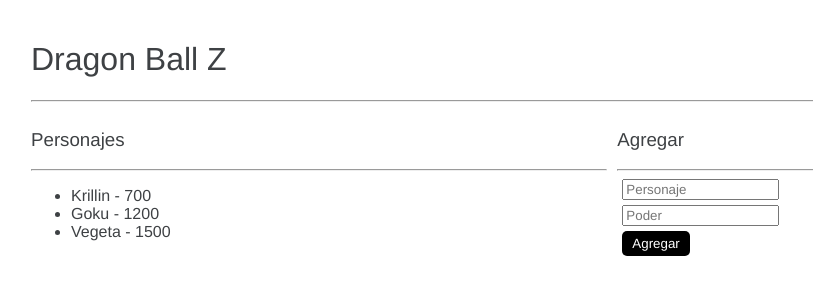
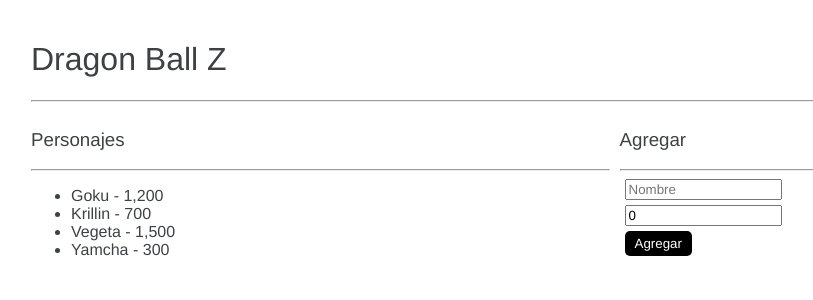
Before and after one commit to borilio/udemy-angular-2021-fh, an Angular app: page / in a window 1280 px wide. Shown: the top 300 px of the page, without its empty margins (9-822 px from the left). Built offline with nearby package versions, Linux system fonts and the light colour scheme.

Commit message:
Añadido formulario con FormsModule y ngModel

```diff
--- a/src/app/dbz/dbz.module.ts
+++ b/src/app/dbz/dbz.module.ts
@@ -1,5 +1,7 @@
 import { NgModule } from '@angular/core';
 import { CommonModule } from '@angular/common';
+import { FormsModule } from '@angular/forms';
+
 import { MainPageComponent } from './main-page/main-page.component';
 
 @NgModule({
@@ -7,7 +9,8 @@ import { MainPageComponent } from './main-page/main-page.component';
     MainPageComponent
   ],
   imports: [
-    CommonModule
+    CommonModule,
+    FormsModule
   ],
   exports: [
     MainPageComponent
--- a/src/app/dbz/main-page/main-page.component.html
+++ b/src/app/dbz/main-page/main-page.component.html
@@ -7,19 +7,32 @@
         <h3>Personajes</h3>
         <hr>
         <ul>
-            <li>Krillin - 700</li>
-            <li>Goku -  1200</li>
-            <li>Vegeta - 1500</li>
+            <li *ngFor="let personaje of personajes">
+                {{personaje.nombre}} - {{personaje.poder | number}}
+            </li>
         </ul>
     </div>
 
     <div class="col">
         <h3>Agregar</h3>
         <hr>
-        <form action="">
-            <input type="text" placeholder="Personaje" />
-            <input type="number" placeholder="Poder" />
-            <button>Agregar</button>
+
+        <form (ngSubmit)="agregar()" action="">
+            <input
+                type="text"
+                placeholder="Nombre"
+                [(ngModel)]="nuevo.nombre"
+                name="nombre"
+            />
+            <input
+                type="number"
+                placeholder="Poder"
+                [(ngModel)]="nuevo.poder"
+                name="poder"
+            />
+            <button type="submit">
+                Agregar
+            </button>
         </form>
 
     </div>
--- a/src/app/dbz/main-page/main-page.component.ts
+++ b/src/app/dbz/main-page/main-page.component.ts
@@ -1,4 +1,9 @@
 import { Component, OnInit } from '@angular/core';
+
+interface Personaje {
+    nombre: string;
+    poder: number;
+}
 
 @Component({
   selector: 'app-main-page',
@@ -7,9 +12,36 @@ import { Component, OnInit } from '@angular/core';
 })
 export class MainPageComponent implements OnInit {
 
+  personajes: Personaje[] = [
+    { nombre: 'Goku', poder: 1200 },
+    { nombre: 'Krillin', poder: 700 },
+    { nombre: 'Vegeta', poder: 1500 },
+    { nombre: 'Yamcha', poder: 300 }
+  ];
+
+  nuevo: Personaje = {
+    nombre: '',
+    poder: 0
+  };
+
   constructor() { }
 
-  ngOnInit(): void {
+  ngOnInit(): void { }
+
+  agregar(): void {
+    //Si el nombre NO está vacío, lo agregamos, si si, nos salimos.
+    if (this.nuevo.nombre) {
+      //Lo agregamos
+      this.personajes.push(this.nuevo);
+      //Lo reseteamos
+      this.nuevo = {
+        nombre: '',
+        poder: 0
+      };
+    } else{
+      alert("El nombre no puede estar vacío");
+    }
+
   }
 
 }
```
